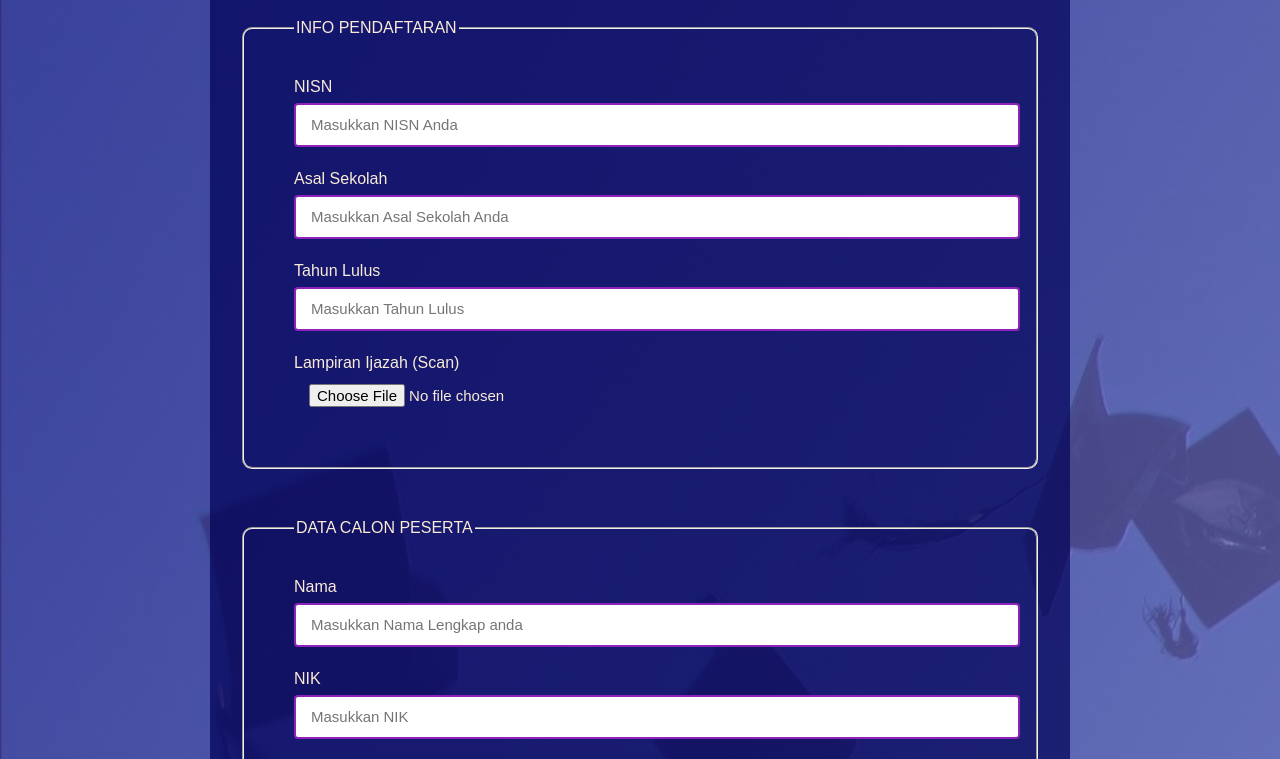
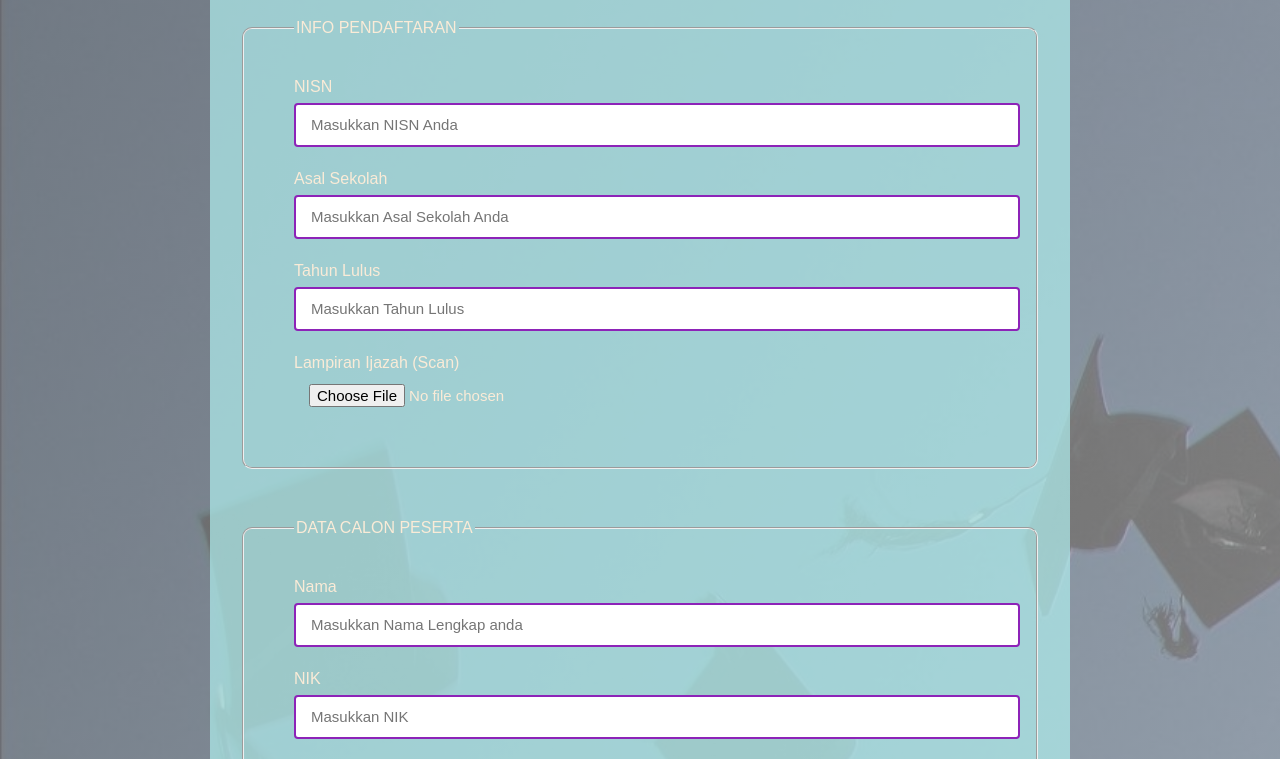
Before and after one commit to Tarigan0700/webdas, a plain HTML site: page repominggu4/latihan4/lat-form-ppdb.html in a window 1280 px wide. Shown: the part 114-873 px from the top of the page. Drawn offline with Linux system fonts and the light colour scheme.

Commit message:
Update lat-form-ppdb.css

```diff
--- a/repominggu4/latihan4/lat-form-ppdb.css
+++ b/repominggu4/latihan4/lat-form-ppdb.css
@@ -4,8 +4,8 @@
 body {
   background: linear-gradient(
       115deg,
-      rgba(58, 58, 158, 0.8),
-      rgba(136, 136, 206, 0.7)
+      rgba(128, 128, 128, 0.8),
+      rgba(192, 192, 192, 0.7)
     ),
     url("./img/pexels-pixabay-267885.jpg");
   background-size: cover;
@@ -17,7 +17,7 @@ h1 {
 .container {
   max-width: 800px;
   margin: auto auto;
-  background-color: rgba(0, 0, 87, 0.7);
+  background-color: rgba(175, 238, 238, 0.7);
   padding: 5px 30px;
   border-radius: 10px;
   color: antiquewhite;
```
